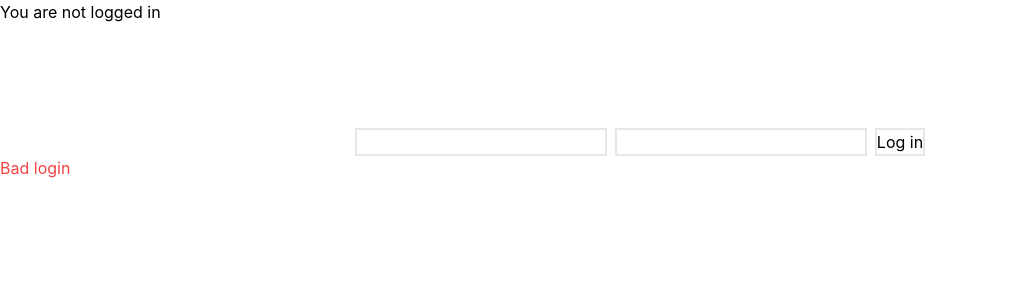
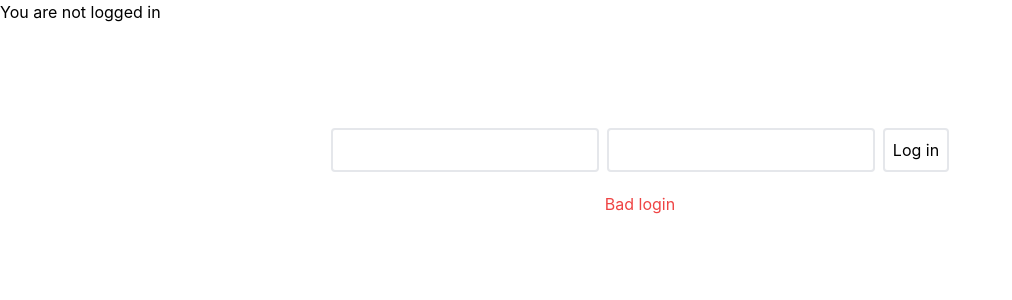
Before and after one commit to Azgiliat/my-little-jira, a React (Vite) app: page /login in a window 1280 px wide. Both pictures are taken after a click on the button "Log in". Shown: the top 300 px of the page, without its empty margins (0-1012 px from the left). Built offline with nearby package versions, Linux system fonts and the light colour scheme.

Commit message:
add 404 page

```diff
--- a/src/components/FirstComponent.tsx
+++ /dev/null
@@ -1,28 +0,0 @@
-import React, { useContext } from 'react';
-
-import { LogInContext, User } from '@/contexts/LogInContext';
-
-function FirstComponent() {
-  const logInCtx = useContext(LogInContext);
-  const setUser = (user: User) => () => {
-    logInCtx.setUser(user);
-  };
-
-  return (
-    <>
-      <p>
-        {logInCtx.loggedIn
-          ? `You are logged in as ${logInCtx.user}`
-          : ' You are not logged in'}
-      </p>
-      <button type="button" onClick={setUser('TmpUser')}>
-        Log In
-      </button>
-      <button type="button" onClick={setUser(null)}>
-        Log Out
-      </button>
-    </>
-  );
-}
-
-export default FirstComponent;
--- /dev/null
+++ b/src/components/PageNotFound.tsx
@@ -0,0 +1,5 @@
+import React from 'react';
+
+export function PageNotFound() {
+  return <p className="font-bold">Page not found</p>;
+}
--- a/src/modules/login/LoginErrors.tsx
+++ b/src/modules/login/LoginErrors.tsx
@@ -1,11 +1,15 @@
 import React, { PropsWithChildren } from 'react';
 
 export function LoginErrors(props: PropsWithChildren<{ errors: string[] }>) {
+  const LoginError = (props: PropsWithChildren<{ error: string }>) => {
+    return <p className="text-red-500 text-center">{props.error}</p>;
+  };
+
   return (
     <ul>
       {props.errors.map((error) => (
-        <li key={error} className="text-red-500">
-          <p>{error}</p>
+        <li className="mx-auto w-1/2" key={error}>
+          <LoginError error={error} />
         </li>
       ))}
     </ul>
--- a/src/modules/login/LoginForm.tsx
+++ b/src/modules/login/LoginForm.tsx
@@ -21,23 +21,23 @@ export function LoginForm(
   };
 
   return (
-    <form className="w-full flex justify-center items-center">
+    <form className="w-full flex justify-center items-center mb-5">
       <input
         type="text"
         name="login"
         onInput={setInputData}
-        className="border-2 mr-2"
+        className="border-2 mr-2 p-2 rounded"
       />
       <input
         type="password"
         name="pass"
         onInput={setInputData}
-        className="border-2 mr-2"
+        className="border-2 mr-2 p-2 rounded"
       />
       <button
         type="button"
         onClick={() => props.tryLogin(state)}
-        className="border-2"
+        className="border-2 p-2 rounded"
       >
         Log in
       </button>
--- a/src/routes/routes.tsx
+++ b/src/routes/routes.tsx
@@ -1,4 +1,6 @@
 import React, { LazyExoticComponent } from 'react';
+
+import { PageNotFound } from '@/components/PageNotFound';
 
 import { Layouts } from '@/layouts/Layouts';
 import { LoginIndex } from '@/modules/login/LoginIndex';
@@ -19,4 +21,8 @@ export const routes: IRoute[] = [
     layout: Layouts.TopAside,
     element: <LoginIndex />,
   },
+  {
+    path: '*',
+    element: <PageNotFound />,
+  },
 ];
```
